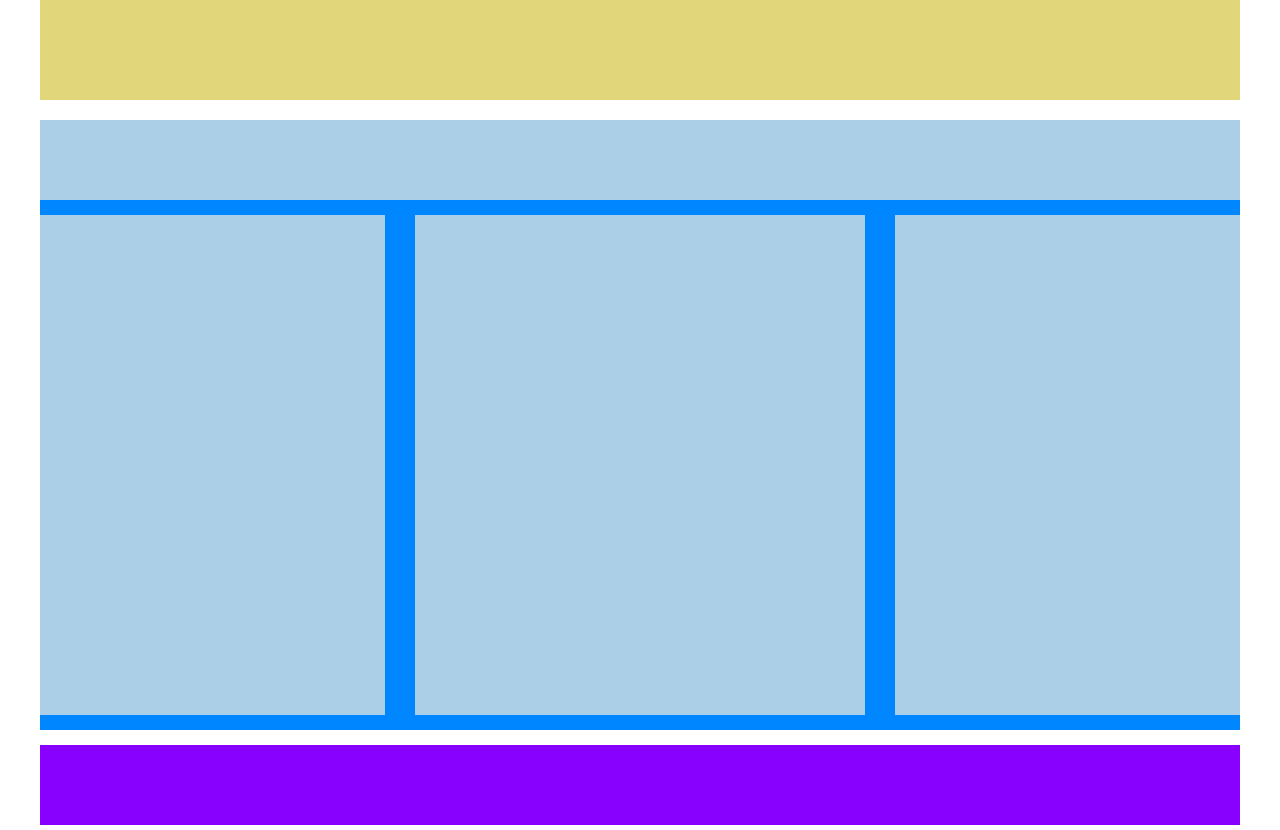
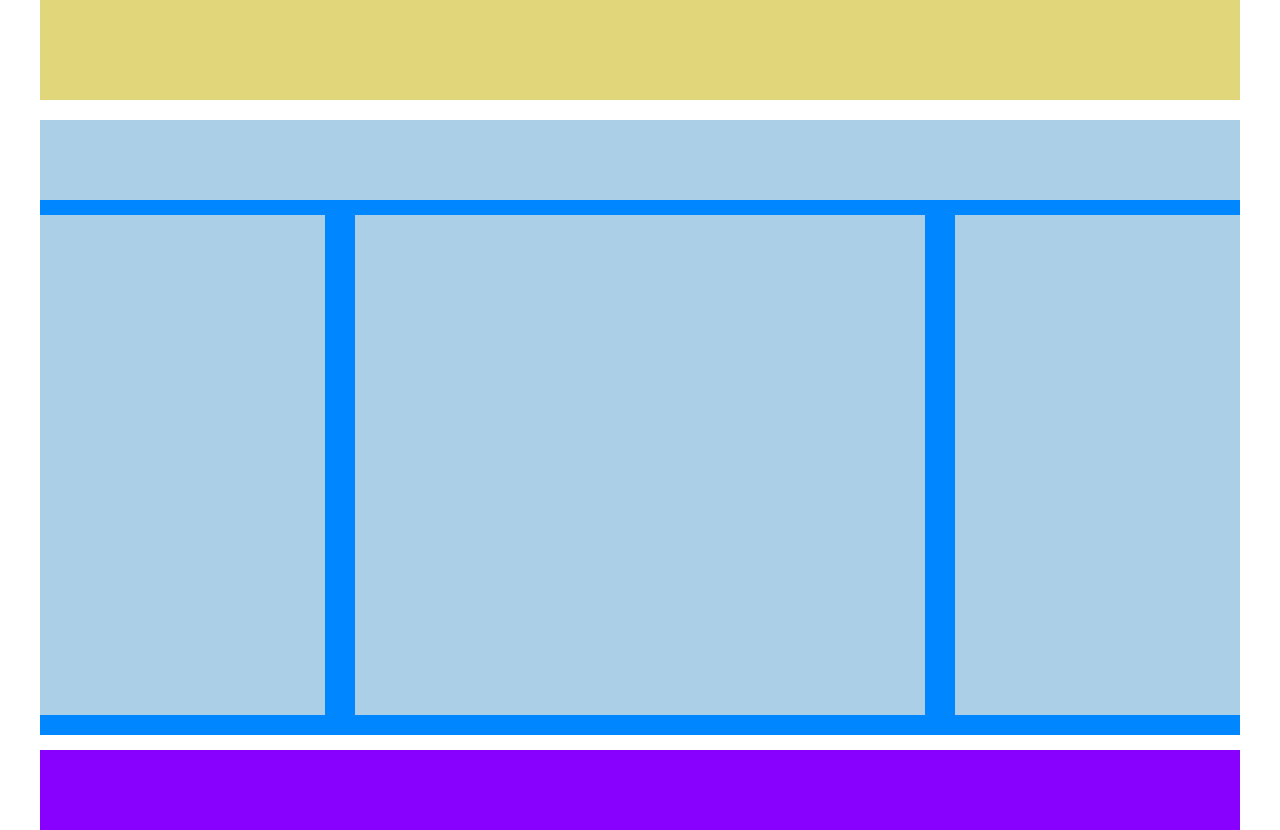
Before and after one commit to cel71/htmlcss-struttura-wp, a plain HTML site: page index.html in a window 1280 px wide. Shown: the part 320-1150 px from the top of the page. Drawn offline with Linux system fonts and the light colour scheme.

Commit message:
htmlcss-struttura-wp es3

```diff
--- a/css/style.css
+++ b/css/style.css
@@ -32,38 +32,37 @@ header{
 
 main{
     background-color: rgb(0, 134, 255);
-    height: 610px;
+    padding-bottom: 20px;
     margin-top: 20px;
     margin-bottom: 15px;
 }
 
+.color{
+    background-color: rgb(171, 207, 231);
+}
+
 .titolo{
     height: 80px;
-    background-color: rgb(171, 207, 231);
     margin-bottom: 15px;
 }
 
 aside{
-    width: calc(30% - 15px);
+    width: calc(25% - 15px);
     margin-right: 15px;
     height: 500px;
-    background-color: rgb(171, 207, 231);
-
 }
 
 article{
-    width: calc(40% - 30px);
+    width: calc(50% - 30px);
     margin-left: 15px;
     margin-right: 15px;
     height: 500px;
-    background-color: rgb(171, 207, 231);
 }
 
 .sidebar{
-    width: calc(30% - 15px);
+    width: calc(25% - 15px);
     margin-left: 15px;
     height: 500px;
-    background-color: rgb(171, 207, 231);
 }
 
 footer{
--- a/index.html
+++ b/index.html
@@ -20,13 +20,13 @@
 
         <main class="clearfix">
 
-            <div class="titolo"></div>
+            <div class="titolo color"></div>
 
-            <aside class="fl"></aside>
+            <aside class="fl color"></aside>
 
-            <article class="fl"></article>
+            <article class="fl color"></article>
 
-            <div class="fl sidebar"></div>
+            <div class="fl sidebar color"></div>
 
         </main>
 
```
